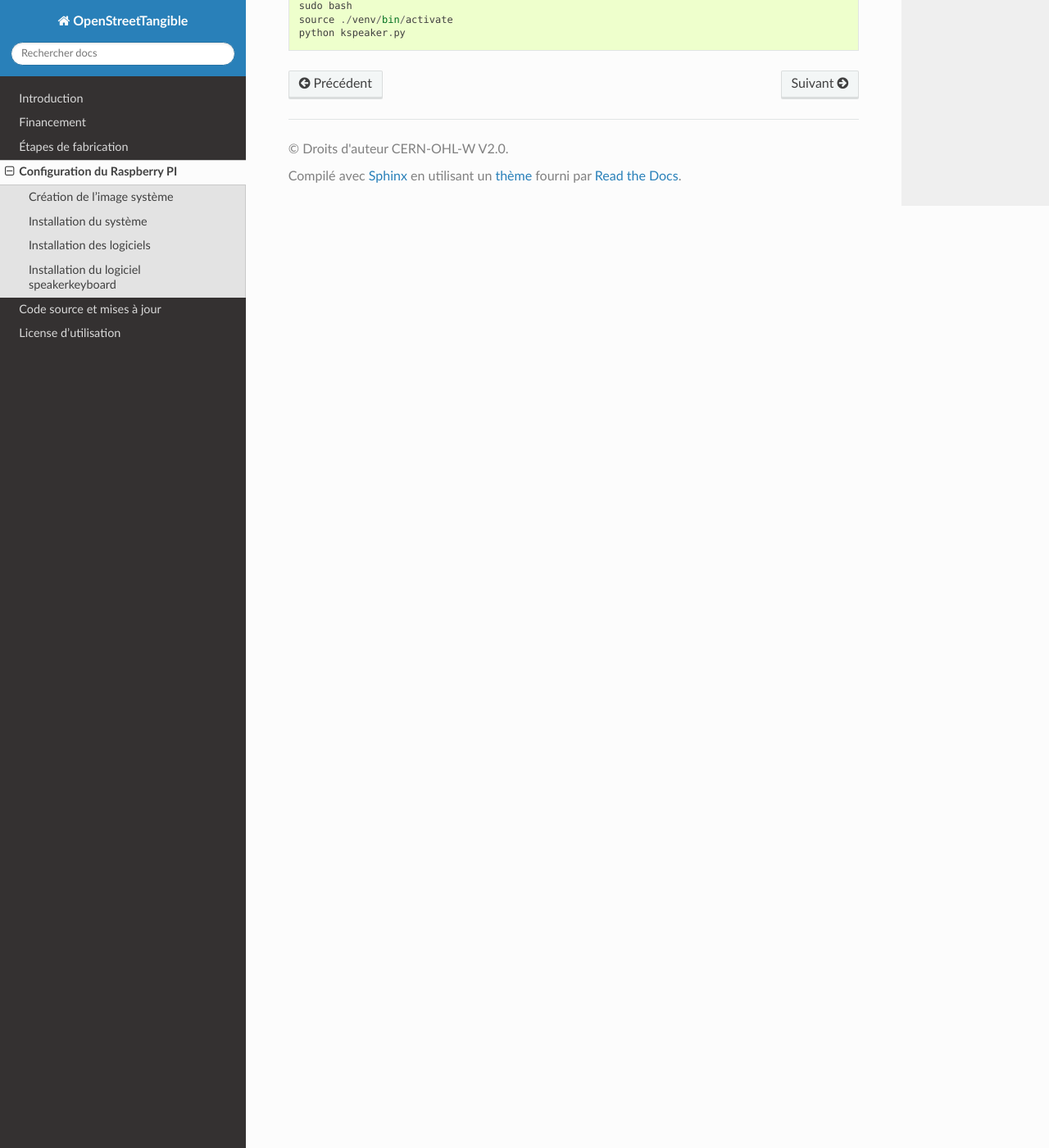
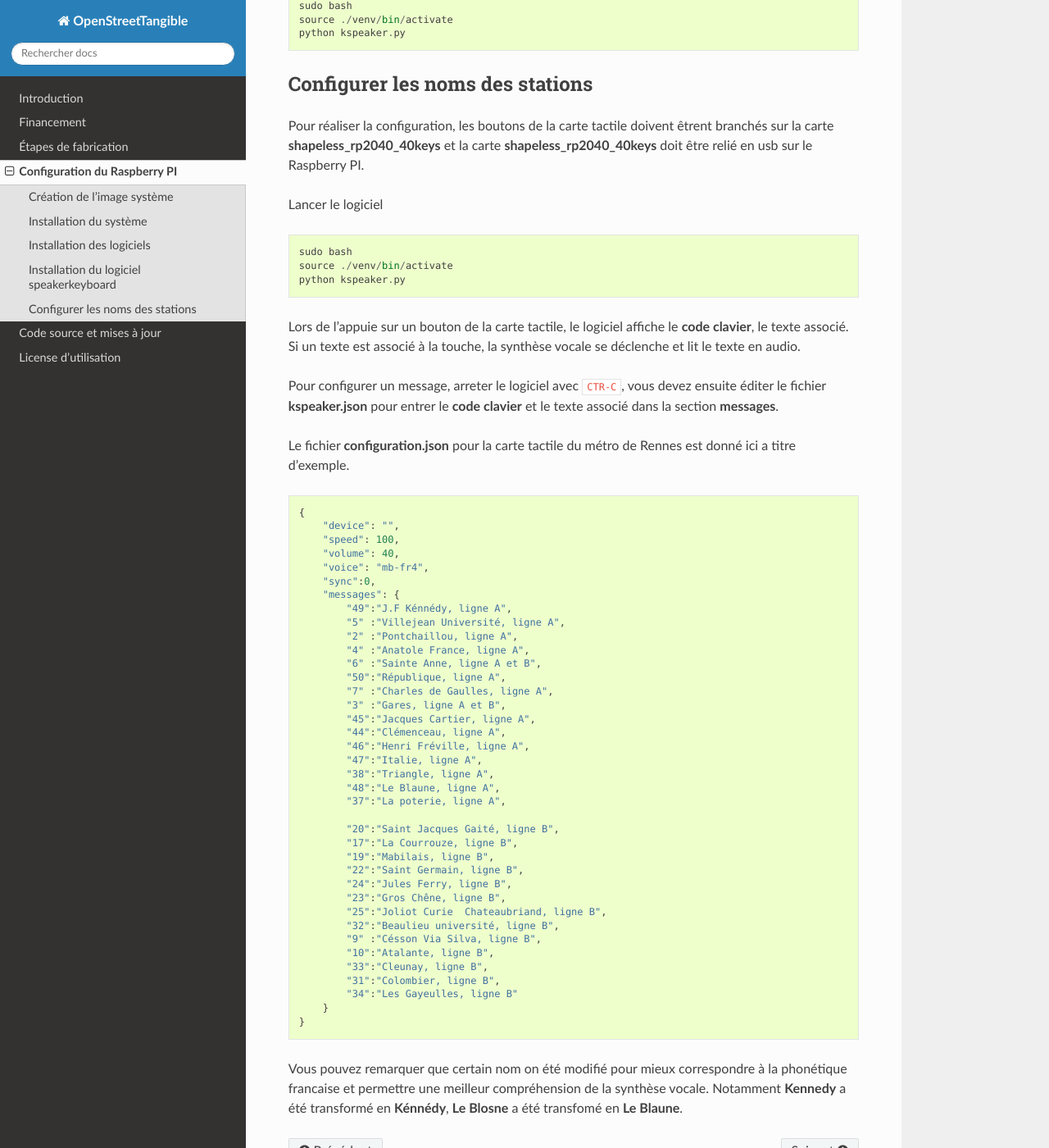
Before and after one commit to braillerap/OpenStreetTangible, a Sphinx documentation site: the page built from docs/rpi_config.md, in a window 1280 px wide and 1400 px high, scrolled down 2411 px. Shown: the whole window at 82% size. Built offline with Sphinx 7.4.7 and the Read the Docs theme 3.1.0, drawn with Linux system fonts in a browser that asks for light colours; some of the changed text lies outside the part shown.

Commit message:
kspeaker config

````diff
--- a/docs/rpi_config.md
+++ b/docs/rpi_config.md
@@ -90,3 +90,61 @@ sudo bash
 source ./venv/bin/activate
 python kspeaker.py
 ```
+
+### Configurer les noms des stations
+
+Pour réaliser la configuration, les boutons de la carte tactile doivent êtrent branchés sur la carte **shapeless_rp2040_40keys** et la carte **shapeless_rp2040_40keys** doit être relié en usb sur le Raspberry PI.
+
+Lancer le logiciel
+```
+sudo bash
+source ./venv/bin/activate
+python kspeaker.py
+```
+
+Lors de l'appuie sur un bouton de la carte tactile, le logiciel affiche le **code clavier**, le texte associé. Si un texte est associé à la touche, la synthèse vocale se déclenche et lit le texte en audio.
+
+Pour configurer un message, arreter le logiciel avec `CTR-C`, vous devez ensuite éditer le fichier **kspeaker.json** pour entrer le **code clavier** et le texte associé dans la section **messages**.
+
+Le fichier **configuration.json** pour la carte tactile du métro de Rennes est donné ici a titre d'exemple.
+```
+{
+    "device": "",
+    "speed": 100,
+    "volume": 40,
+    "voice": "mb-fr4",
+    "sync":0,
+    "messages": {
+	"49":"J.F Kénnédy, ligne A",
+	"5" :"Villejean Université, ligne A",
+	"2" :"Pontchaillou, ligne A",
+	"4" :"Anatole France, ligne A",
+	"6" :"Sainte Anne, ligne A et B",
+	"50":"République, ligne A",
+	"7" :"Charles de Gaulles, ligne A",
+	"3" :"Gares, ligne A et B",
+	"45":"Jacques Cartier, ligne A",
+	"44":"Clémenceau, ligne A",
+	"46":"Henri Fréville, ligne A",
+	"47":"Italie, ligne A",
+	"38":"Triangle, ligne A",
+	"48":"Le Blaune, ligne A",
+	"37":"La poterie, ligne A",
+
+	"20":"Saint Jacques Gaité, ligne B",
+	"17":"La Courrouze, ligne B",
+	"19":"Mabilais, ligne B",
+	"22":"Saint Germain, ligne B",
+	"24":"Jules Ferry, ligne B",
+	"23":"Gros Chêne, ligne B",
+	"25":"Joliot Curie  Chateaubriand, ligne B",
+	"32":"Beaulieu université, ligne B",
+	"9" :"Césson Via Silva, ligne B",
+	"10":"Atalante, ligne B",
+	"33":"Cleunay, ligne B",
+	"31":"Colombier, ligne B",
+	"34":"Les Gayeulles, ligne B"
+    }
+}
+```
+Vous pouvez remarquer que certain nom on été modifié pour mieux correspondre à la phonétique francaise et permettre une meilleur compréhension de la synthèse vocale. Notamment **Kennedy** a été transformé en **Kénnédy**, **Le Blosne** a été transfomé en **Le Blaune**.
````
Also changed, not shown: other parts of docs/rpi_config.md (+2 -2 lines).
